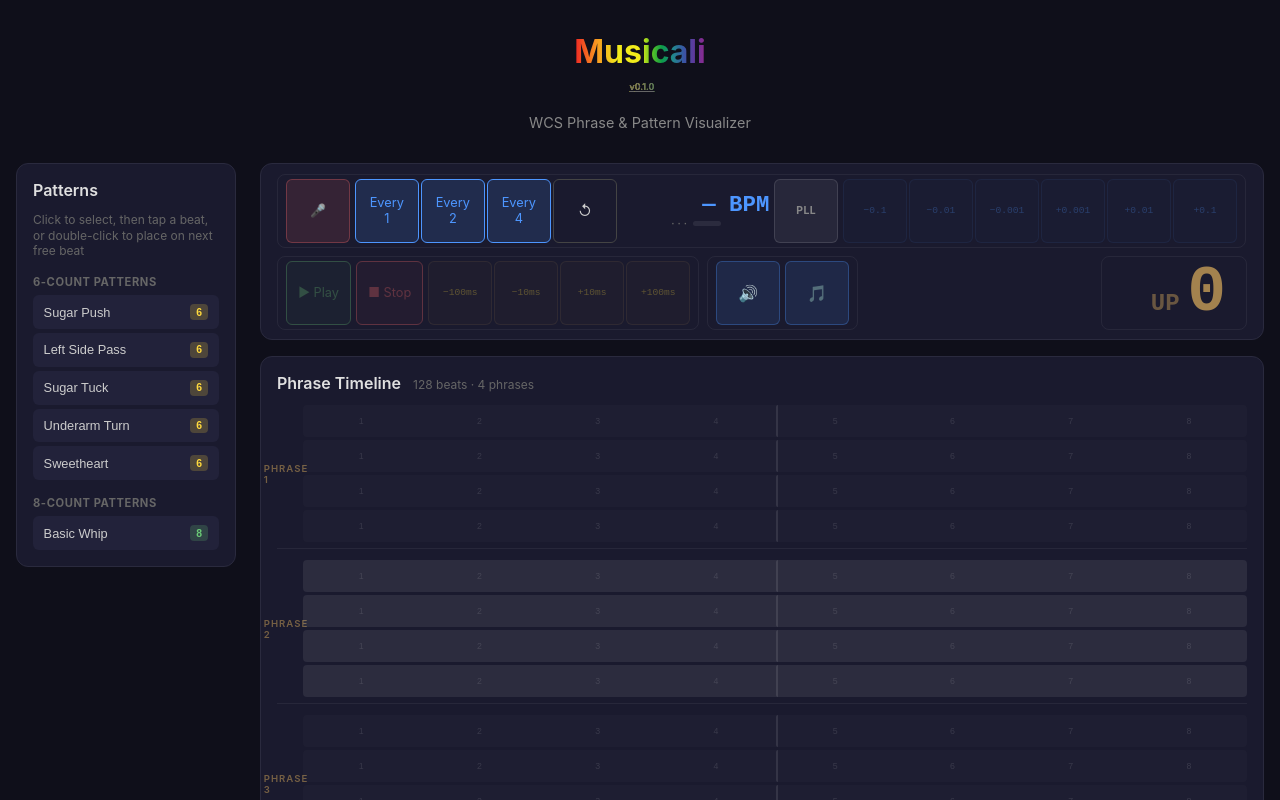
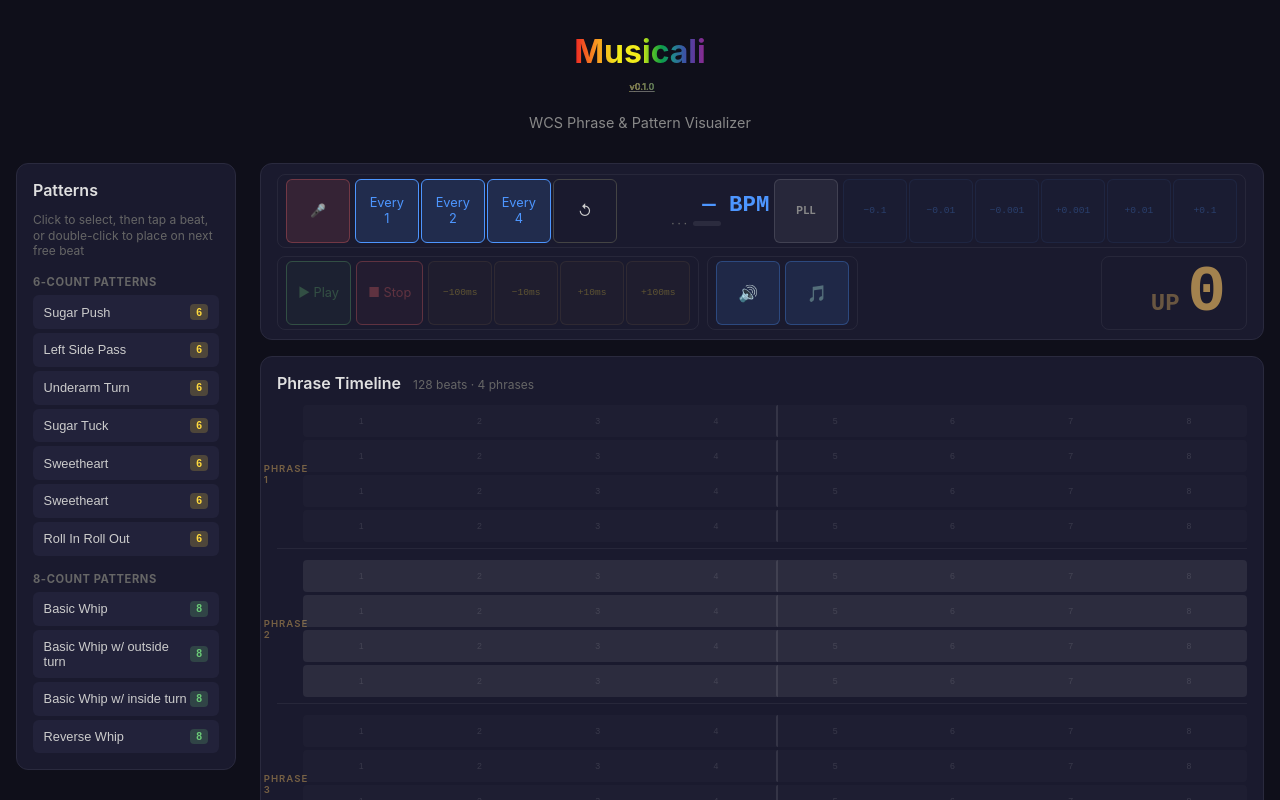
Before and after one commit to michaelkebe/musicali, a React (Vite) app: page / in a window 1280 px wide. Shown: the top 800 px of the page. Built offline with nearby package versions, Linux system fonts and the light colour scheme; the HTML template or start-up script is replaced by a standard one.

Commit message:
feat: add new WCS patterns
- Add basic-whip-outside-turn, basic-whip-inside-turn, reverse-whip (8-count)
- Rename underarm → underarm-turn, add roll-in-roll-out, sugar-turn (6-count)

```diff
--- a/src/data/patterns.ts
+++ b/src/data/patterns.ts
@@ -2,14 +2,19 @@ import type { PatternDef } from "../types"
 
 export const patterns8: PatternDef[] = [
   { id: "basic-whip", name: "Basic Whip", beats: 8 },
+  { id: "basic-whip-outside-turn", name: "Basic Whip w/ outside turn", beats: 8 },
+  { id: "basic-whip-inside-turn", name: "Basic Whip w/ inside turn", beats: 8 },
+  { id: "reverse-whip", name: "Reverse Whip", beats: 8 },
 ]
 
 export const patterns6: PatternDef[] = [
   { id: "sugar-push", name: "Sugar Push", beats: 6 },
   { id: "left-side-pass", name: "Left Side Pass", beats: 6 },
+  { id: "underarm-turn", name: "Underarm Turn", beats: 6 },
   { id: "sugar-tuck", name: "Sugar Tuck", beats: 6 },
-  { id: "underarm", name: "Underarm Turn", beats: 6 },
+  { id: "sugar-turn", name: "Sweetheart", beats: 6 },
   { id: "sweetheart", name: "Sweetheart", beats: 6 },
+  { id: "roll-in-roll-out", name: "Roll In Roll Out", beats: 6 },
 ]
 
 export const allPatterns: PatternDef[] = [...patterns8, ...patterns6]
```
